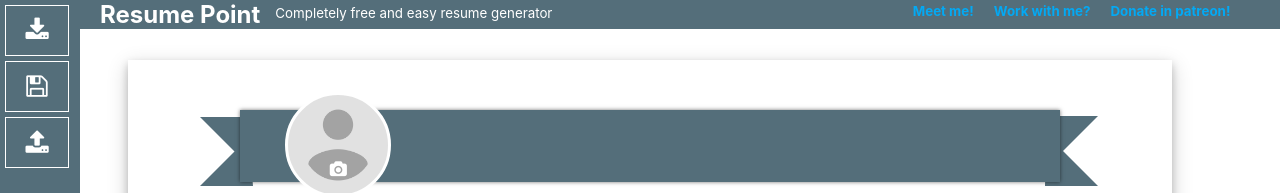
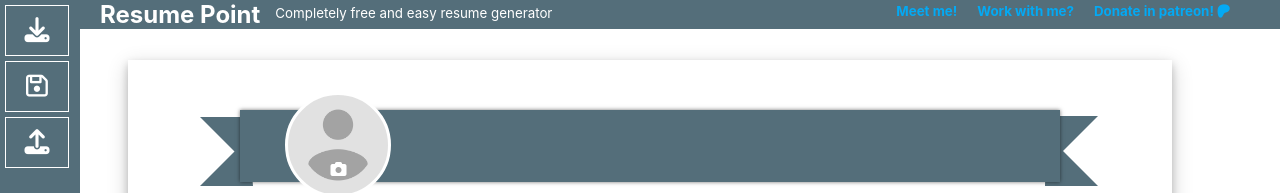
Before and after one commit to nahid1991/bud, a React (Create React App) app: page / in a window 1280 px wide. Shown: the top 193 px of the page. Built offline with nearby package versions, Linux system fonts and the light colour scheme.

Commit message:
added patreon link

```diff
--- a/public/index.html
+++ b/public/index.html
@@ -55,6 +55,7 @@
     <script data-ad-client="ca-pub-2627982892829548" async src="https://pagead2.googlesyndication.com/pagead/js/adsbygoogle.js"></script>
 <!--    <meta name="propeller" content="aa76fca19370dae77dd562c9e87d05c7">-->
 <!--    <script type="text/javascript" src="sw.js"></script>-->
+    <script src='https://kit.fontawesome.com/a076d05399.js'></script>
   </head>
   <body>
     <noscript>You need to enable JavaScript to run this app.</noscript>
--- a/src/components/General/Topbar.js
+++ b/src/components/General/Topbar.js
@@ -25,7 +25,7 @@ class Topbar extends Component {
           </small>
           <small style={{fontWeight: "bold"}}>
             <a href="https://www.patreon.com/resumepoint" className="btn-transparent"
-               target="_blank" rel="noopener noreferrer"><i className="fa fa-patreon"></i>Donate in patreon!</a>
+               target="_blank" rel="noopener noreferrer">Donate in patreon! <i className="fab fa-patreon"></i></a>
           </small>
         </div>
       </div>
```
